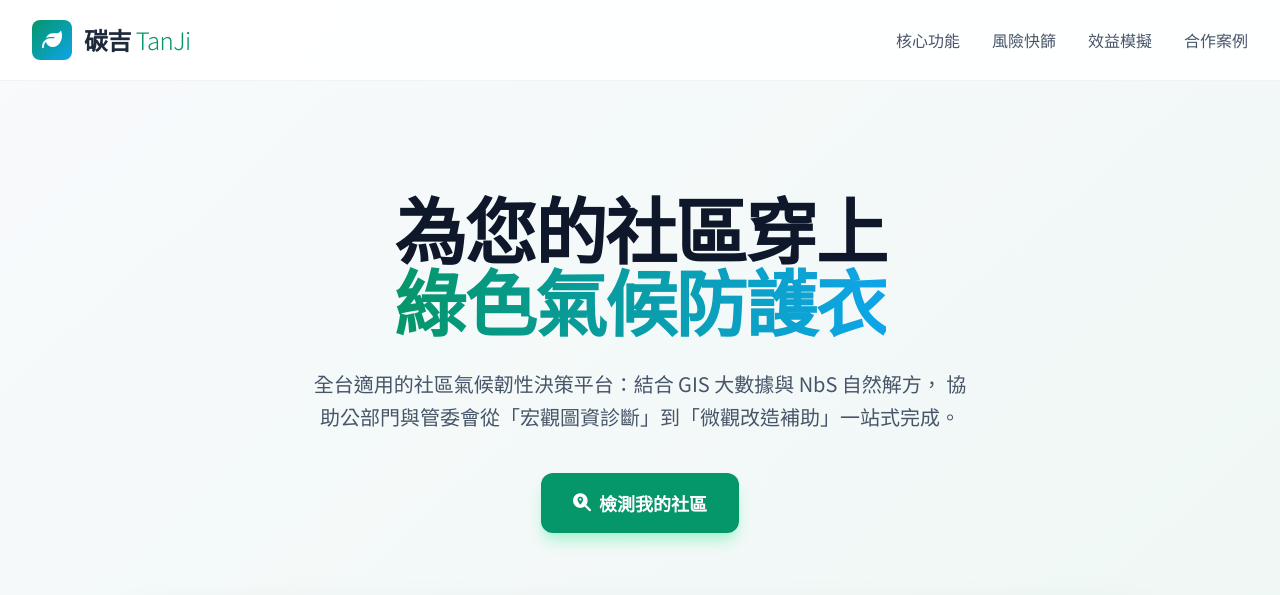
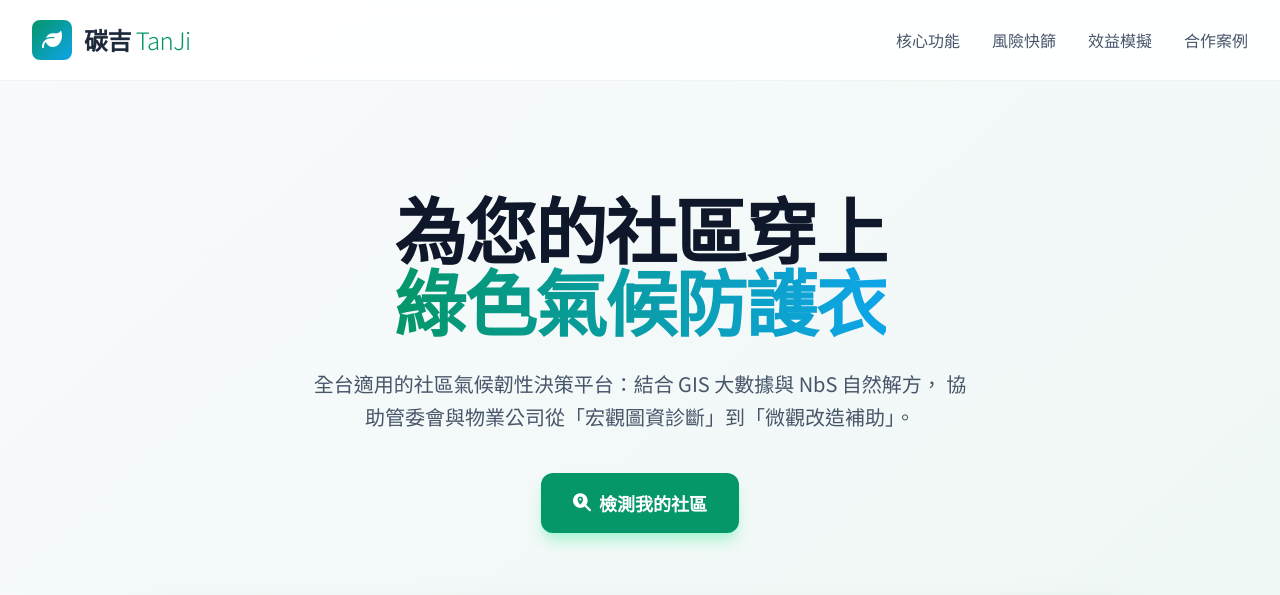
Before and after one commit to tanji2026/nbs, a plain HTML site: page index.html in a window 1280 px wide. Shown: the top 595 px of the page. Drawn offline with nearby package versions, Linux system fonts and the light colour scheme.

Commit message:
Update index.html

```diff
--- a/index.html
+++ b/index.html
@@ -288,7 +288,7 @@
             </h1>
             <p class="max-w-2xl mx-auto text-xl text-slate-600 mb-10 leading-relaxed">
                 全台適用的社區氣候韌性決策平台：結合 GIS 大數據與 NbS 自然解方，
-                協助公部門與管委會從「宏觀圖資診斷」到「微觀改造補助」一站式完成。
+                協助管委會與物業公司從「宏觀圖資診斷」到「微觀改造補助」。
             </p>
             <div class="flex flex-col sm:flex-row justify-center gap-4">
                 <button onclick="document.getElementById('demo-scan').scrollIntoView({behavior: 'smooth'})" class="px-8 py-4 bg-brand-green hover:bg-emerald-600 text-white text-lg font-bold rounded-xl shadow-lg shadow-emerald-200 transition transform hover:scale-105 flex items-center justify-center gap-2">
```
